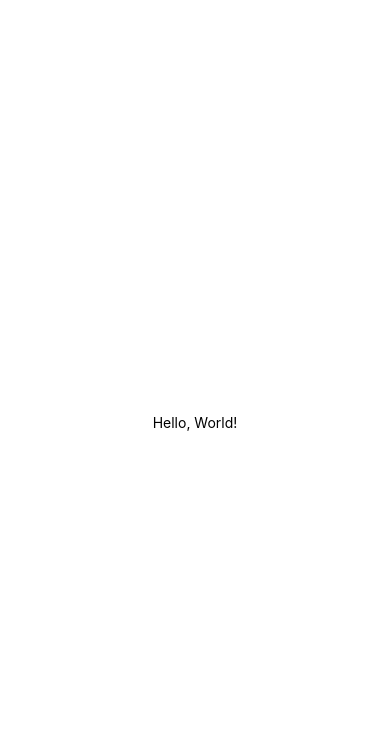
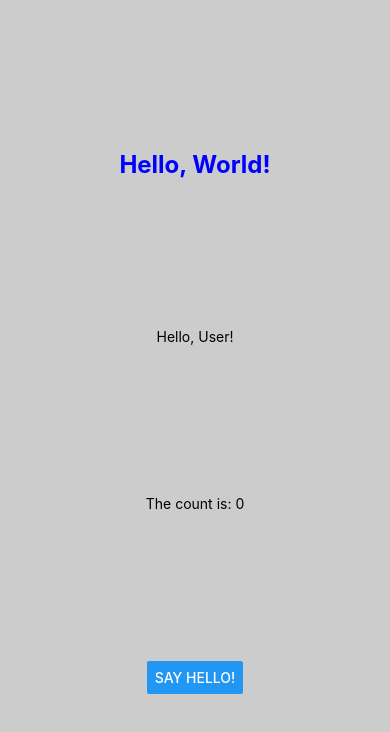
Before and after one commit to JamesonG-UAlberta/WCBWebDev_EXSM3956_Demo, a React Native app: screen / in a window 390 px wide. Shown: the top 732 px of the page. Built offline with nearby package versions, Linux system fonts and the light colour scheme.

Commit message:
Basic state; Buttons;

```diff
--- a/App.js
+++ b/App.js
@@ -1,10 +1,16 @@
 import { StatusBar } from 'expo-status-bar';
-import { StyleSheet, Text, View } from 'react-native';
+import { StyleSheet, Text, View, Button } from 'react-native';
+import { useState } from 'react';
 
 export default function App() {
+  const [count, setCount] = useState(0);
+
   return (
     <View style={styles.container}>
-      <Text>Hello, World!</Text>
+      <Text style={styles.textStyle}>Hello, World!</Text>
+      <Text>Hello, User!</Text>
+      <Text>The count is: {count}</Text>
+      <Button title="Say Hello!" onPress={() => {console.log("Hello! " + count); setCount(old => old+1);}}></Button>
       <StatusBar style="auto" />
     </View>
   );
@@ -13,8 +19,13 @@ export default function App() {
 const styles = StyleSheet.create({
   container: {
     flex: 1,
-    backgroundColor: '#fff',
+    backgroundColor: '#ccc',
     alignItems: 'center',
-    justifyContent: 'center',
+    justifyContent: 'space-evenly',
+  },
+  textStyle: {
+      color: '#00f',
+      fontWeight: "bold",
+      fontSize: "24px",
   },
 });
```
